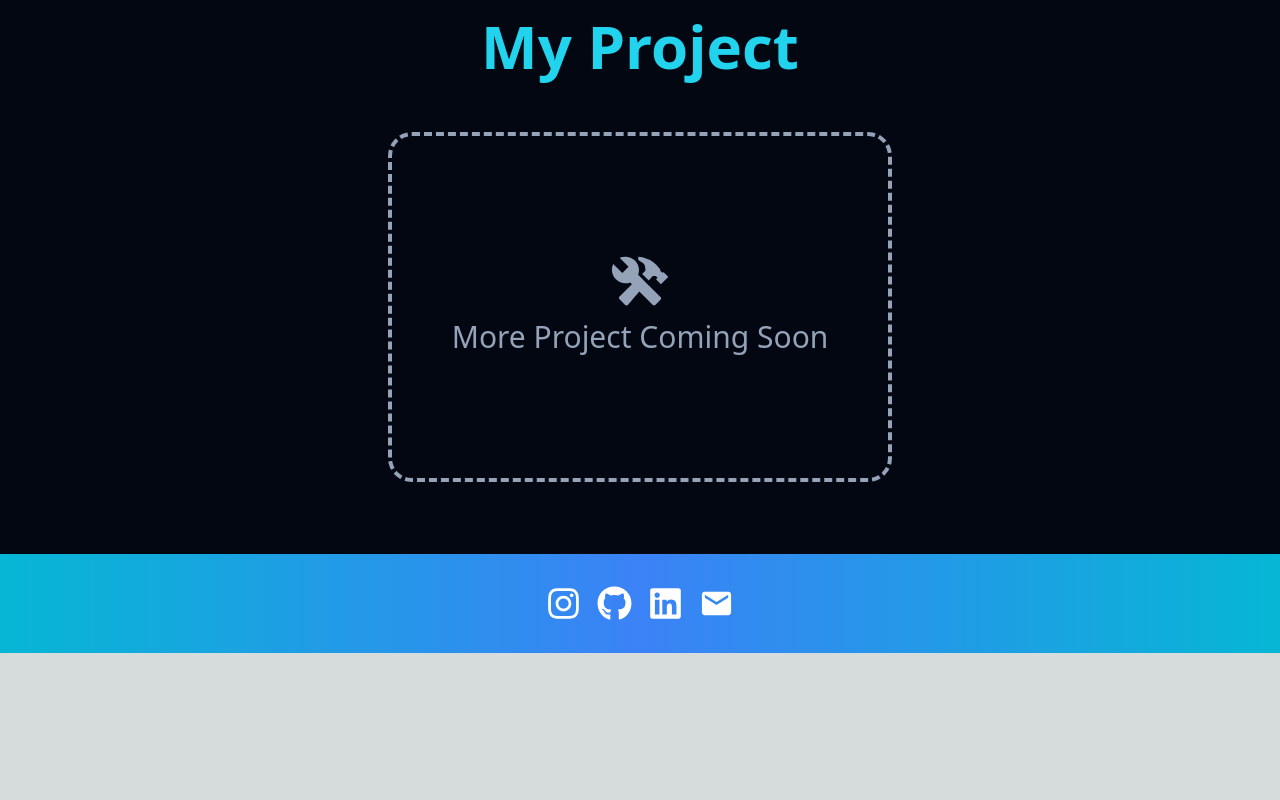
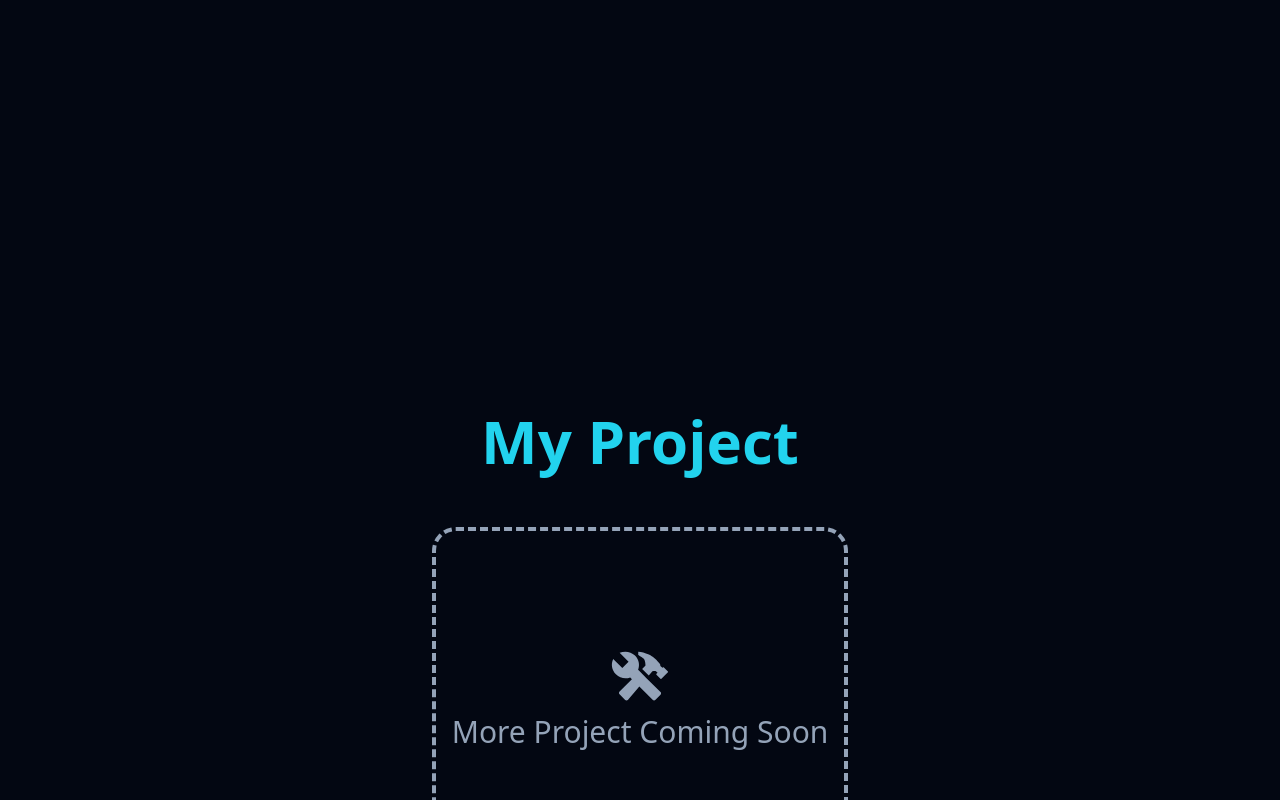
Before and after one commit to FaizArsyiP/faizpragata, a Next.js app: page / in a window 1280 px wide. Shown: the part 1260-2060 px from the top of the page. Before the commit the page ends 1913 px from the top, so only its background shows below. Built offline with nearby package versions, Linux system fonts and the light colour scheme.

Commit message:
project section

```diff
--- a/src/pages/index.js
+++ b/src/pages/index.js
@@ -55,24 +55,30 @@ export default function Home() {
 
       <section
         id="About"
-        className="p-2 scroll-mt-20 flex flex-col max-w-5xl items-center my-2 widescreen:section-min-height tallscreen:section-min-height" data-aos="fade-up"
+        className="p-2 scroll-mt-20 flex flex-col max-w-5xl items-center  my-2 widescreen:section-min-height tallscreen:section-min-height" data-aos="fade-up"
       >
         <h2
           className="text-cyan-400 text-4xl font-bold text-center sm:text-6xl m-4 sm:m-14 "
         >
           About Me
         </h2>
-        <p className="text-justify font-bold text-xl sm:text-4xl mx-4 mb-24">
+        <p className="text-justify font-bold text-xl md:text-4xl mx-4 mb-12">
           Hello! i&apos;m Faiz Arsyi Pragata, i&apos;m a 2<sup>nd</sup> year Information Engineering Student at Gadjah Mada University. I have a great interest in Web Development.
         </p>
 
+      </section>
+
+      <section
+        id="Projects"
+        className="flex flex-col justify-center max-w-5xl items-center scroll-mt-20 my-2 widescreen:section-min-height tallscreen:section-min-height"
+        data-aos="fade-up"
+      >
         <h2
-          id="Projects"
-          className="text-cyan-400 text-4xl font-bold text-center sm:text-6xl m-4 sm:m-8 scroll-mt-24 "
+          className="text-cyan-400 text-4xl font-bold text-center sm:text-6xl m-4 sm:m-8 "
         >
           My Project
         </h2>
-        <div className="h-48 w-3/4 md:w-1/2 md:h-[350px] relative border-4 rounded-3xl border-dashed border-slate-400 flex items-center flex-col justify-center py-4 px-2 mt-6 mb-14 ">
+        <div className="h-48 w-full md:h-[350px] border-4 rounded-3xl border-dashed border-slate-400 flex items-center flex-col justify-center py-4 px-2 mt-6 mb-14 ">
           <IoMdConstruct size={60} className="text-slate-400" />
           <h1 className=" text-slate-400 text-xl sm:text-3xl m-2 text-center">
             More Project Coming Soon
--- a/tailwind.config.js
+++ b/tailwind.config.js
@@ -9,7 +9,7 @@ module.exports = {
     extend: {
       screens:{
         widescreen: { raw: "(min-aspect-ratio: 3/2)" },
-        tallscreen: { raw: "(max-aspect-ratio: 5/20)" },
+        tallscreen: { raw: "(max-aspect-ratio: 1/2)" },
       },
       keyframes: {
         'open-menu': {
```
